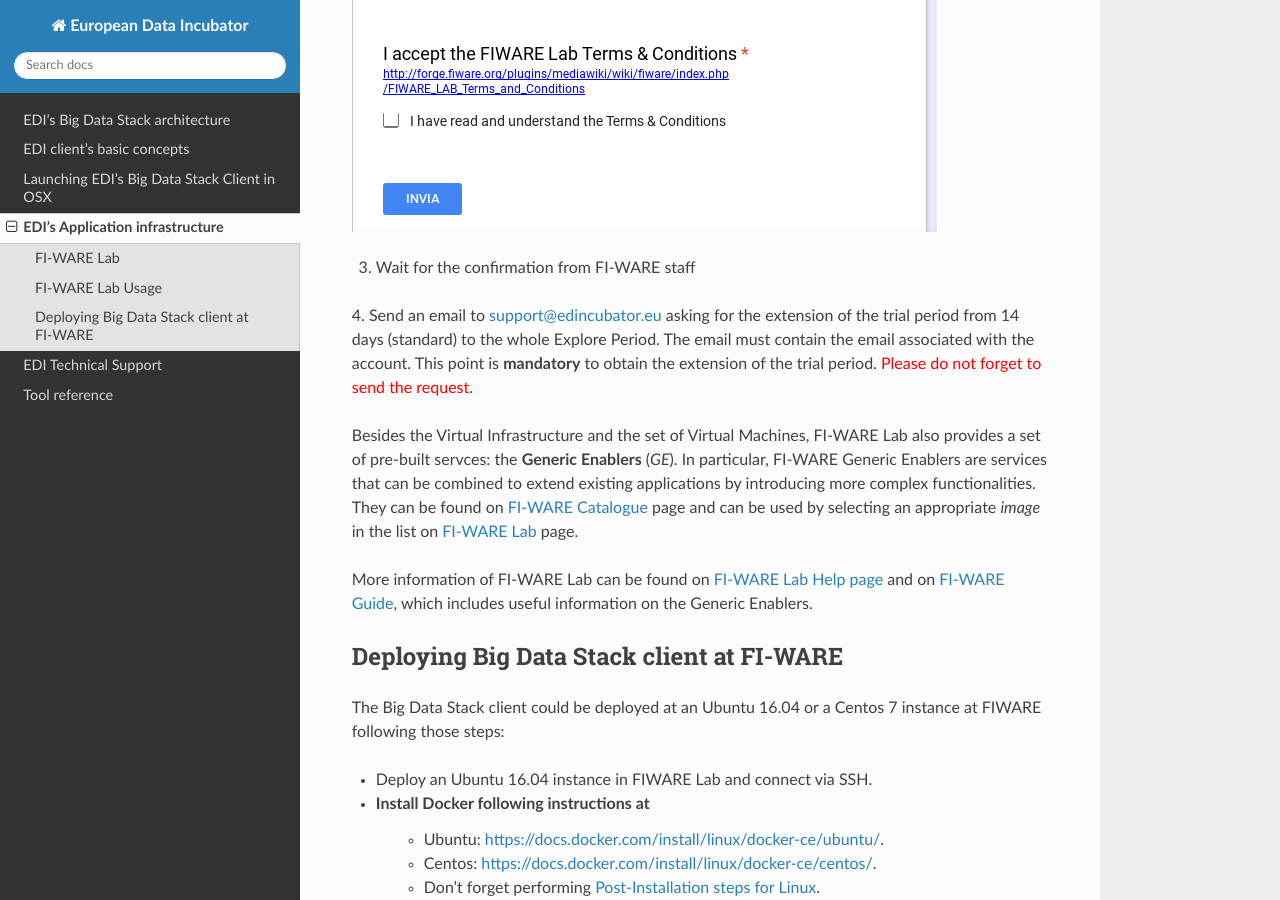
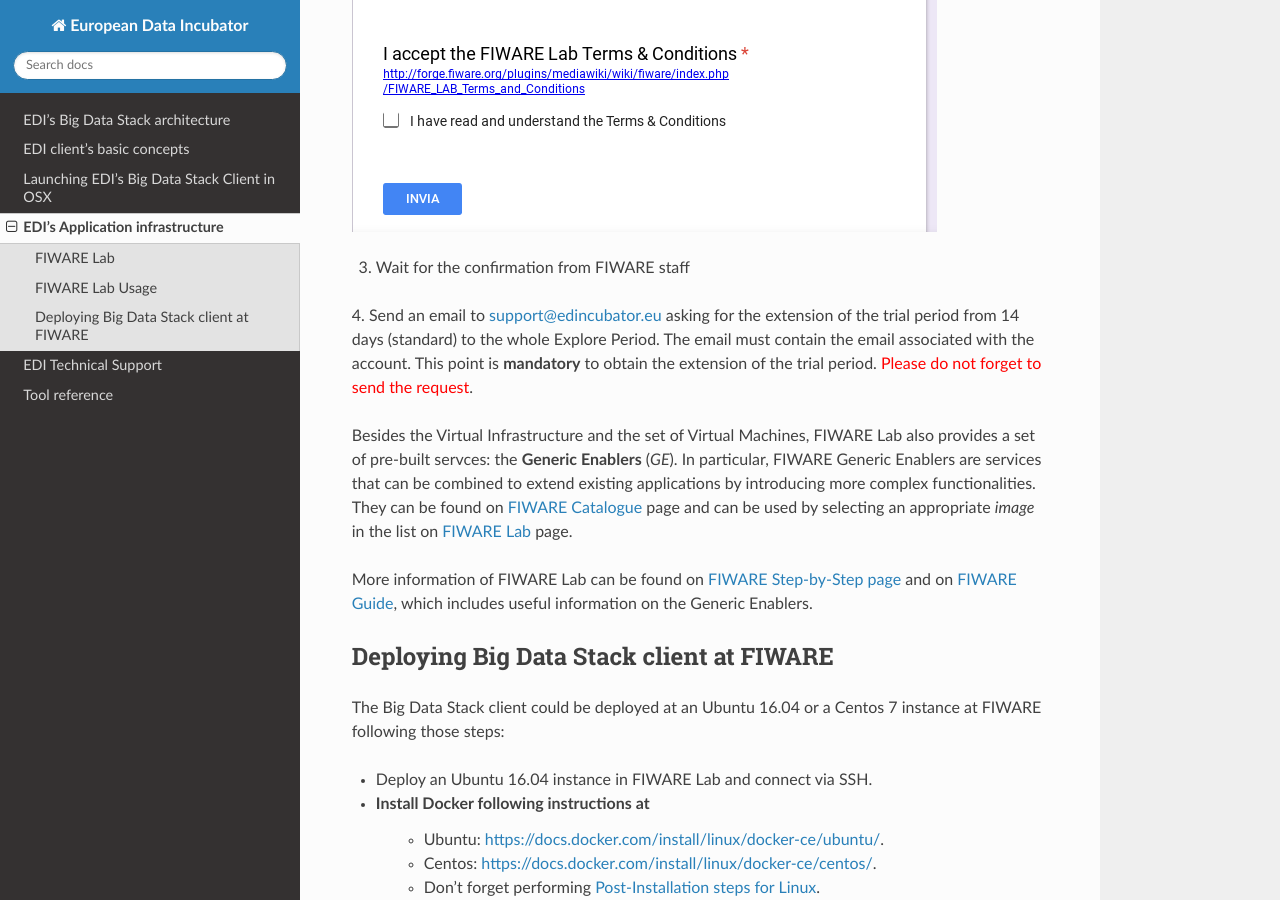
Before and after one commit to edincubator/edi-doc, a Sphinx documentation site: the page built from source/application-infrastructure/index.rst, in a window 1280 px wide and 900 px high, scrolled down 2795 px. Built offline with Sphinx 7.4.7 and the Read the Docs theme 2.0.0, drawn with Linux system fonts in a browser that asks for light colours; some of the changed text lies outside the part shown.

Commit message:
Change FI-WARE in to FIWARE

```diff
--- a/source/application-infrastructure/index.rst
+++ b/source/application-infrastructure/index.rst
@@ -14,10 +14,10 @@
 * **Data and application security**. Possibility and easiness to apply the usage terms established by the data providers and the legislations about data and application security.
 * **Pre-built Services**. Provided to support and extend what has been developed.
 
-FI-WARE Lab
+FIWARE Lab
 -----------
-`FI-WARE Lab`_ is a working instance of `FI-WARE Platform`_ available for experimentations: it enables to build basic virtual infrastructures,
-deploy applications and use the *Generic Enablers*. FI-WARE lab Accounts can be categorized into two types: *Trial* and *Community*. Trial accounts provide
+`FIWARE Lab`_ is a working instance of `FIWARE Platform`_ available for experimentations: it enables to build basic virtual infrastructures,
+deploy applications and use the *Generic Enablers*. FIWARE lab Accounts can be categorized into two types: *Trial* and *Community*. Trial accounts provide
 limited resources for a reduced period. A Trial Account provides the following **default** quotas:
 
 * **14 days** of duration
@@ -33,7 +33,7 @@
 
 .. image:: ./img/fiware-lab.png
 
-FI-WARE Lab Usage
+FIWARE Lab Usage
 -----------------
 In order to create a *Trial Account* the following operations are needed:
 
@@ -45,7 +45,7 @@
 
 .. image:: ./img/fiware-lab-account-form.png
 
-3. Wait for the confirmation from FI-WARE staff
+3. Wait for the confirmation from FIWARE staff
 
 .. raw:: html
 
@@ -53,25 +53,25 @@
    <strong>mandatory</strong> to obtain the extension of the trial period. <font color="red"> Please do not forget to send the request</font>.</p>
 
 
-Besides the Virtual Infrastructure and the set of Virtual Machines, FI-WARE Lab also provides a set of pre-built servces: the  **Generic Enablers** (*GE*).
-In particular, FI-WARE Generic Enablers are services that can be combined to extend existing applications by introducing more complex functionalities.
-They can be found on `FI-WARE Catalogue`_ page and can be used by selecting an appropriate *image* in the list on `FI-WARE Lab`_ page.
+Besides the Virtual Infrastructure and the set of Virtual Machines, FIWARE Lab also provides a set of pre-built servces: the  **Generic Enablers** (*GE*).
+In particular, FIWARE Generic Enablers are services that can be combined to extend existing applications by introducing more complex functionalities.
+They can be found on `FIWARE Catalogue`_ page and can be used by selecting an appropriate *image* in the list on `FIWARE Lab`_ page.
 
-More information of FI-WARE Lab can be found on `FI-WARE Lab Help page`_ and on `FI-WARE Guide`_, which includes useful information on the Generic Enablers.
+More information of FIWARE Lab can be found on `FIWARE Step-by-Step page`_ and on `FIWARE Guide`_, which includes useful information on the Generic Enablers.
 
 
 
 
-.. _FI-WARE Lab: https://cloud.lab.fiware.org
-.. _FI-WARE Platform: https://www.fiware.org/
-.. _FI-WARE Lab Help page: http://help.lab.fiware.org/
-.. _FI-WARE Guide: https://fiwaretourguide.readthedocs.io/en/latest/
-.. _FI-WARE Catalogue: https://store.lab.fiware.org/
+.. _FIWARE Lab: https://cloud.lab.fiware.org
+.. _FIWARE Platform: https://www.fiware.org
+.. _FIWARE Step-by-Step page: https://fiware-tutorials.readthedocs.io/en/latest/
+.. _FIWARE Guide: https://www.fiware.org/developers/tour-guide/
+.. _FIWARE Catalogue: https://www.fiware.org/developers/catalogue/
 
 
 .. _deploying-stack-client:
 
-Deploying Big Data Stack client at FI-WARE
+Deploying Big Data Stack client at FIWARE
 ------------------------------------------
 
 The Big Data Stack client could be deployed at an Ubuntu 16.04 or a Centos 7 instance at FIWARE following those steps:
--- a/source/big-data-stack/basic-concepts.rst
+++ b/source/big-data-stack/basic-concepts.rst
@@ -21,7 +21,7 @@
 
 .. note::
 
-  You can also launch Big Data Stack's client at FI-WARE. See
+  You can also launch Big Data Stack's client at FIWARE. See
   :ref:`deploying-stack-client` for more information.
 
 For installing Docker in your SO, follow instructions at `<https://docs.docker.com/install/>`_.
```
